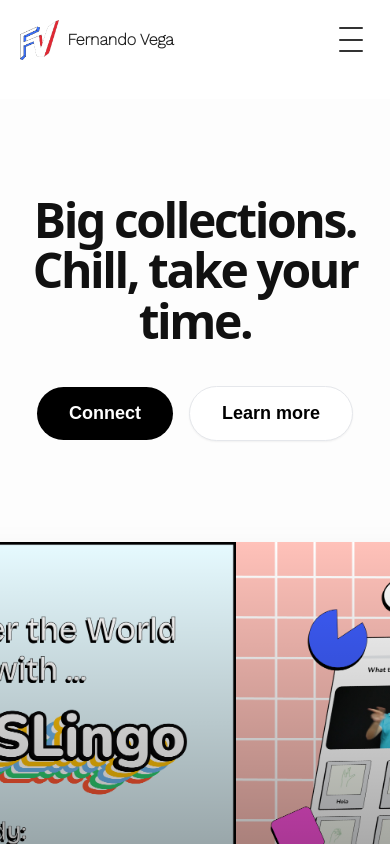
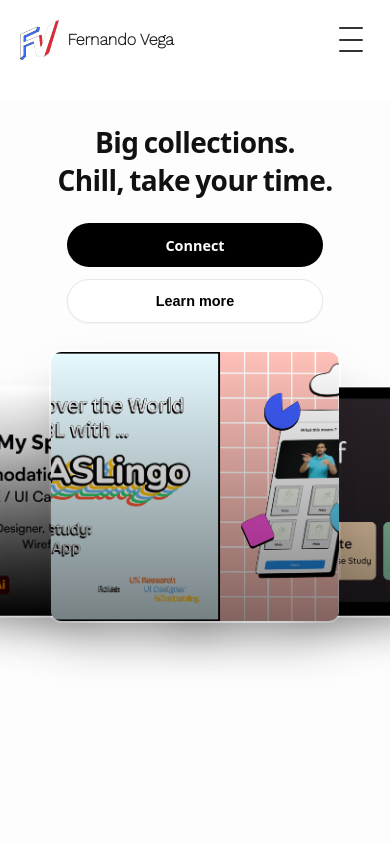
Before and after one commit to fernandovega031/justfernandoportfolio, a React (Vite) app: page /projects in a window 390 px wide. Shown: the top 844 px of the page. Built offline with nearby package versions, Linux system fonts and the light colour scheme.

Commit message:
Responsibe Projects Section

```diff
--- a/src/components/molecules/Carousel/RotatingCarousel.module.css
+++ b/src/components/molecules/Carousel/RotatingCarousel.module.css
@@ -1,37 +1,178 @@
 
+/* ========== CAROUSEL CONTAINER ========== */
 .carouselContainer {
   position: relative;
   width: 100%;
-  max-width: 1400px;
-  height: 450px;
+  max-width: 100%;
+  height: clamp(250px, 60vw, 600px);
   display: flex;
   justify-content: center;
   align-items: center;
   margin-top: auto;
-  margin-bottom: 40px;
+  margin-bottom: clamp(2rem, 6vw, 3rem);
+  perspective: 1000px;
 }
 
+/* Mobile carousel */
+@media (max-width: 639px) {
+  .carouselContainer {
+    height: clamp(200px, 55vw, 350px);
+    margin-bottom: clamp(1.5rem, 5vw, 2rem);
+  }
+}
+
+/* Tablet carousel */
+@media (min-width: 640px) and (max-width: 1023px) {
+  .carouselContainer {
+    height: clamp(300px, 50vw, 450px);
+    margin-bottom: clamp(2rem, 5vw, 2.5rem);
+  }
+}
+
+/* Desktop carousel */
+@media (min-width: 1024px) {
+  .carouselContainer {
+    height: clamp(400px, 45vw, 600px);
+    margin-bottom: clamp(2.5rem, 4vw, 3rem);
+  }
+}
+
+/* ========== CAROUSEL ITEM ========== */
 .carouselItem {
   position: absolute;
-  width: 560px;
-  height: 440px;
-  border-radius: 2rem;
+  width: clamp(200px, 70vw, 560px);
+  height: clamp(180px, 65vw, 440px);
+  border-radius: clamp(1rem, 3vw, 2rem);
   overflow: hidden;
   box-shadow: 0 25px 50px -12px rgba(0, 0, 0, 0.25);
   cursor: pointer;
   transform-origin: center center;
+  flex-shrink: 0;
+  transition: all 0.2s ease-out;
+  outline: none;
+  border: 2px solid transparent;
 }
 
+.carouselItem:hover {
+  box-shadow: 0 30px 60px -15px rgba(0, 0, 0, 0.35);
+}
+
+.carouselItem:focus-visible {
+  outline: 2px solid #4f46e5;
+  outline-offset: 2px;
+}
+
+/* Responsive item dimensions by breakpoint */
+@media (max-width: 639px) {
+  .carouselItem {
+    width: clamp(180px, 75vw, 300px);
+    height: clamp(160px, 70vw, 280px);
+    border-radius: clamp(0.75rem, 2vw, 1.5rem);
+  }
+}
+
+@media (min-width: 640px) and (max-width: 1023px) {
+  .carouselItem {
+    width: clamp(280px, 60vw, 420px);
+    height: clamp(250px, 55vw, 380px);
+    border-radius: clamp(1rem, 2.5vw, 1.75rem);
+  }
+}
+
+@media (min-width: 1024px) {
+  .carouselItem {
+    width: 560px;
+    height: 440px;
+    border-radius: 2rem;
+  }
+}
+
+/* ========== CAROUSEL IMAGE ========== */
 .carouselImage {
   width: 100%;
   height: 100%;
   object-fit: cover;
   mix-blend-mode: overlay;
   opacity: 1;
+  display: block;
+  image-rendering: auto;
+  image-rendering: crisp-edges;
 }
 
+/* ========== IMAGE OVERLAY ========== */
 .imageOverlay {
   position: absolute;
   inset: 0;
   background: linear-gradient(to top, rgba(0, 0, 0, 0.486), transparent);
+  pointer-events: none;
 }
+
+/* ========== CAROUSEL INDICATORS ========== */
+.indicators {
+  display: flex;
+  align-items: center;
+  justify-content: center;
+  gap: clamp(0.5rem, 2vw, 0.75rem);
+  margin-top: clamp(1rem, 3vw, 1.5rem);
+  flex-wrap: wrap;
+}
+
+.indicator {
+  width: clamp(0.5rem, 1.5vw, 0.75rem);
+  height: clamp(0.5rem, 1.5vw, 0.75rem);
+  border-radius: 50%;
+  background-color: #d1d5db;
+  border: none;
+  cursor: pointer;
+  transition: all 0.3s ease-in-out;
+  padding: 0;
+  min-width: 0.5rem;
+  min-height: 0.5rem;
+}
+
+.indicator:hover {
+  background-color: #9ca3af;
+  transform: scale(1.15);
+}
+
+.indicator:focus-visible {
+  outline: 2px solid #4f46e5;
+  outline-offset: 4px;
+}
+
+.indicatorActive {
+  background-color: #111;
+  transform: scale(1.2);
+}
+
+/* Responsive indicators for touch devices */
+@media (max-width: 639px) {
+  .indicator {
+    min-width: 0.35rem;
+    min-height: 0.35rem;
+  }
+}
+
+/* ========== ACCESSIBILITY & PERFORMANCE ========== */
+
+/* Reduce motion for users who prefer it */
+@media (prefers-reduced-motion: reduce) {
+  .carouselItem {
+    transition: none;
+  }
+
+  .indicator {
+    transition: none;
+  }
+}
+
+/* High contrast mode support */
+@media (prefers-contrast: more) {
+  .carouselItem {
+    border: 2px solid #000;
+  }
+
+  .indicator {
+    border: 1px solid #000;
+  }
+}
--- a/src/components/molecules/Carousel/RotatingCarousel.tsx
+++ b/src/components/molecules/Carousel/RotatingCarousel.tsx
@@ -1,9 +1,7 @@
 import styles from "./RotatingCarousel.module.css";
 import { motion, useAnimation } from "framer-motion";
 import { useInView } from "react-intersection-observer";
-import { useEffect, useState } from "react";
-
-import component  from "@/assets/ASLingo/colors/white.png";
+import { useEffect, useState, useCallback } from "react";
 
 import ASLingo from '@/assets/ASLingo.png';
 import TruckBruger from '@/assets/TruckBurgerFP.png';
@@ -11,17 +9,15 @@
 import MySpace from '@/assets/MySpaceFP.png';
 import { Link } from "react-router";
 
-
 const CAROUSEL_ITEMS = [
-  { id: 1,  image: ASLingo, linkto: 'ASLingo' },
-  { id: 2,  image: TruckBruger, linkto: 'TruckBurger' },
-  { id: 3,  image: EverestRedesign, linkto: 'EverestRedesign' },
-  { id: 4,  image: MySpace, linkto: 'MySpace' },
-  { id: 5, image: ASLingo, linkto: 'ASLingo' },
-  { id: 6,  image: TruckBruger, linkto: 'TruckBurger' },
-  { id: 7, image: EverestRedesign, linkto: 'EverestRedesign' },
+  { id: 1, image: ASLingo, linkto: 'ASLingo', alt: 'ASLingo project showcase' },
+  { id: 2, image: TruckBruger, linkto: 'TruckBurger', alt: 'TruckBurger project showcase' },
+  { id: 3, image: EverestRedesign, linkto: 'EverestRedesign', alt: 'Everest Redesign project showcase' },
+  { id: 4, image: MySpace, linkto: 'MySpace', alt: 'MySpace project showcase' },
+  { id: 5, image: ASLingo, linkto: 'ASLingo', alt: 'ASLingo project showcase' },
+  { id: 6, image: TruckBruger, linkto: 'TruckBurger', alt: 'TruckBurger project showcase' },
+  { id: 7, image: EverestRedesign, linkto: 'EverestRedesign', alt: 'Everest Redesign project showcase' },
 ];
-
 
 const containerVariants = {
   hidden: {},
@@ -32,34 +28,57 @@
   },
 };
 
-const itemVariants = {
-  hidden: {
-    opacity: 0,
-    y: 40,
-  },
-  visible: {
-    opacity: 1,
-    y: 0,
-    transition: { duration: 0.6 },
-  },
-};
-
 const RotatingCarousel: React.FC = () => {
   const controls = useAnimation();
   const [activeIndex, setActiveIndex] = useState(3);
+  const [viewportWidth, setViewportWidth] = useState(typeof window !== 'undefined' ? window.innerWidth : 1024);
   const { ref, inView } = useInView({
     threshold: 0.25,
     triggerOnce: true,
   });
 
+  // Responsive carousel spacing calculation
+  const getCarouselSpacing = useCallback(() => {
+    if (viewportWidth < 640) return 100; // Mobile
+    if (viewportWidth < 1024) return 150; // Tablet
+    return 220; // Desktop
+  }, [viewportWidth]);
+
+  // Responsive scale calculation
+  const getMinScale = useCallback(() => {
+    if (viewportWidth < 640) return 0.5;
+    if (viewportWidth < 1024) return 0.45;
+    return 0.4;
+  }, [viewportWidth]);
+
+  // Handle window resize with debounce
   useEffect(() => {
+    let resizeTimer: NodeJS.Timeout;
 
+    const handleResize = () => {
+      clearTimeout(resizeTimer);
+      resizeTimer = setTimeout(() => {
+        setViewportWidth(window.innerWidth);
+      }, 150);
+    };
+
+    window.addEventListener('resize', handleResize);
+    return () => {
+      window.removeEventListener('resize', handleResize);
+      clearTimeout(resizeTimer);
+    };
+  }, []);
+
+  // Auto-rotate carousel
+  useEffect(() => {
     const interval = setInterval(() => {
       setActiveIndex((current) => (current + 1) % CAROUSEL_ITEMS.length);
     }, 4000);
     return () => clearInterval(interval);
+  }, []);
 
-
+  // Animation trigger
+  useEffect(() => {
     if (inView) {
       controls.start("visible");
     }
@@ -77,24 +96,32 @@
     return diff;
   };
 
+  const spacing = getCarouselSpacing();
+  const minScale = getMinScale();
+
   return (
-    <motion.section className={styles.rotatingCarousel} variants={containerVariants} initial="hidden" animate={controls} ref={ref}>
-
-      {/* Carousel Section */}
-      <div className={styles.carouselContainer}>
+    <motion.section
+      className={styles.rotatingCarousel}
+      variants={containerVariants}
+      initial="hidden"
+      animate={controls}
+      ref={ref}
+      aria-label="Featured projects carousel"
+    >
+      {/* Carousel Container */}
+      <div className={styles.carouselContainer} role="region" aria-live="polite" aria-label="Carousel">
         {CAROUSEL_ITEMS.map((item, index) => {
           const relativePos = getRelativePosition(index);
           const absPos = Math.abs(relativePos);
           const direction = relativePos > 0 ? 1 : -1;
 
-          const x = direction * (absPos * 220);
-          const scale = Math.max(0.4, 1 - absPos * 0.15);
+          const x = direction * (absPos * spacing);
+          const scale = Math.max(minScale, 1 - absPos * 0.15);
           const y = absPos * 15;
           const zIndex = 10 - absPos;
           const opacity = absPos > 3 ? 0 : 1;
 
           return (
-
             <motion.div
               key={item.id}
               className={styles.carouselItem}
@@ -104,32 +131,38 @@
                 y,
                 scale,
                 zIndex,
-                opacity
+                opacity,
               }}
               transition={{
                 type: "spring",
                 stiffness: 250,
                 damping: 25,
-                mass: 1
+                mass: 1,
               }}
               onClick={() => setActiveIndex(index)}
-
+              role="button"
+              tabIndex={0}
+              aria-label={`Show ${item.alt}`}
+              onKeyDown={(e) => {
+                if (e.key === 'Enter' || e.key === ' ') {
+                  setActiveIndex(index);
+                }
+              }}
             >
-              <Link to={`/${item.linkto}`} >
+              <Link to={`/${item.linkto}`} aria-label={`View ${item.alt}`}>
                 <img
                   src={item.image}
-                 alt={`Carousel item ${item.id}`}
+                  alt={item.alt}
                   className={styles.carouselImage}
+                  loading="lazy"
                   referrerPolicy="no-referrer"
                 />
-               <div className={styles.imageOverlay} />
+                <div className={styles.imageOverlay} aria-hidden="true" />
               </Link>
             </motion.div>
-
           );
         })}
       </div>
-
 
 
     </motion.section>
--- a/src/components/pages/ASLingo/ASLingoPage.tsx
+++ b/src/components/pages/ASLingo/ASLingoPage.tsx
@@ -34,7 +34,6 @@
 
 import LessonSection from '@/components/sections/ASLingo/lesson';
 
-import FooterSection from '@/components/sections/Footer/Footer';
 
 
 
--- a/src/components/pages/EverestRedesign/EverestRedesign.tsx
+++ b/src/components/pages/EverestRedesign/EverestRedesign.tsx
@@ -12,7 +12,6 @@
 import FinalResultSection from '@/components/sections/EverestRedesign/FinalResult';
 import EmotionalIntentSection from '@/components/sections/EverestRedesign/EmotionalIntent';
 import BeforeAfterSection from '@/components/sections/EverestRedesign/BeforeAfter';
-import FooterSection from '@/components/sections/Footer/Footer';
 
 const slides: React.FC[] = [
 ThumbnailSection,
--- a/src/components/pages/TruckBurger/TruckBurger.tsx
+++ b/src/components/pages/TruckBurger/TruckBurger.tsx
@@ -17,7 +17,6 @@
 import color from '@/assets/TruckBurger/Color.png';
 import outcomes from '@/assets/TruckBurger/Outcomes.png';
 import thanks from '@/assets/TruckBurger/Thanks.png';
-import FooterSection from '@/components/sections/Footer/Footer';
 
 
 const TruckBurgerPage: React.FC = () => {
--- a/src/components/sections/Projects/ProjectsPreview.module.css
+++ b/src/components/sections/Projects/ProjectsPreview.module.css
@@ -1,11 +1,16 @@
+:root {
+  --spacing-mobile: clamp(1.5rem, 4vw, 6rem);
+  --spacing-header: clamp(2rem, 6vw, 6rem);
+}
+
 .projectPreview {
   min-height: 100vh;
   background-color: #fdfdfd;
   display: flex;
   flex-direction: column;
   align-items: center;
-  padding-top: 6rem;
-  overflow: hidden;
+  padding: var(--spacing-mobile) 1rem;
+  overflow-x: hidden;
   font-family: ui-sans-serif, system-ui, -apple-system, BlinkMacSystemFont, "Segoe UI", Roboto, "Helvetica Neue", Arial, "Noto Sans", sans-serif;
 }
 
@@ -14,65 +19,112 @@
   color: inherit;
 }
 
+/* ========== HEADER ========== */
 .header {
   text-align: center;
   z-index: 10;
   position: relative;
-  margin-bottom: 6rem;
+  margin-bottom: var(--spacing-header);
+  width: 100%;
+  max-width: 100%;
 }
 
-
+/* Responsive typography with clamp() - Mobile first */
 .title {
-  font-size: 3rem;
+  font-size: clamp(1.75rem, 5vw, 5.5rem);
   font-weight: 700;
-  letter-spacing: -0.05em;
+  letter-spacing: -0.02em;
   color: #111;
-  margin-bottom: 2.5rem;
-  line-height: 1.05;
+  margin-bottom: clamp(1rem, 4vw, 2.5rem);
+  line-height: clamp(1.1, 1.2em, 1.3);
+  margin-top: 0;
+  word-spacing: -0.05em;
 }
 
-@media (min-width: 768px) {
-  .title {
-    font-size: 5.5rem;
+/* ========== BUTTON GROUP ========== */
+.buttonGroup {
+  display: flex;
+  flex-direction: column;
+  align-items: center;
+  justify-content: center;
+  gap: clamp(0.75rem, 3vw, 1.5rem);
+  flex-wrap: wrap;
+  margin-top: clamp(1.5rem, 4vw, 2rem);
+   margin-bottom: clamp(1.5rem, 4vw, 2rem);
+}
+
+/* Tablet: buttons side-by-side */
+@media (min-width: 640px) {
+  .buttonGroup {
+    flex-direction: row;
+    gap: clamp(1rem, 4vw, 2rem);
   }
 }
 
-.buttonGroup {
-  display: flex;
+/* ========== BUTTON STYLES ========== */
+.buttonPrimary,
+.buttonSecondary {
+  padding: clamp(0.75rem, 2vw, 1rem) clamp(1.25rem, 4vw, 2rem);
+  border-radius: 9999px;
+  font-weight: 600;
+  font-size: clamp(0.9rem, 2.5vw, 1.125rem);
+  transition: all 0.2s ease-in-out;
+  cursor: pointer;
+  border: none;
+  display: inline-flex;
   align-items: center;
   justify-content: center;
-  gap: 1rem;
+  min-height: 2.75rem;
+  min-width: max-content;
+  white-space: nowrap;
 }
 
 .buttonPrimary {
-  padding: 1rem 2rem;
   background-color: black;
   color: white;
-  border-radius: 9999px;
-  font-weight: 600;
-  font-size: 1.125rem;
-  transition: background-color 0.2s;
-  cursor: pointer;
-  border: none;
 }
 
 .buttonPrimary:hover {
   background-color: #1f2937;
+  transform: translateY(-2px);
+}
+
+.buttonPrimary:focus {
+  outline: 2px solid #4f46e5;
+  outline-offset: 2px;
+}
+
+.buttonPrimary:active {
+  transform: translateY(0);
 }
 
 .buttonSecondary {
-  padding: 1rem 2rem;
   background-color: white;
   color: black;
-  border-radius: 9999px;
-  font-weight: 600;
-  font-size: 1.125rem;
   border: 1px solid #e5e7eb;
-  transition: background-color 0.2s;
   box-shadow: 0 1px 2px 0 rgba(0, 0, 0, 0.05);
-  cursor: pointer;
 }
 
 .buttonSecondary:hover {
   background-color: #f9fafb;
+  border-color: #d1d5db;
+  transform: translateY(-2px);
 }
+
+.buttonSecondary:focus {
+  outline: 2px solid #4f46e5;
+  outline-offset: 2px;
+}
+
+.buttonSecondary:active {
+  transform: translateY(0);
+}
+
+/* Ensure buttons are accessible on touch devices */
+@media (max-width: 640px) {
+  .buttonPrimary,
+  .buttonSecondary {
+    width: 100%;
+    max-width: 16rem;
+  }
+}
--- a/src/components/sections/Projects/ProjectsPreview.tsx
+++ b/src/components/sections/Projects/ProjectsPreview.tsx
@@ -1,14 +1,10 @@
 import styles from "./ProjectsPreview.module.css";
 import { motion, useAnimation } from "framer-motion";
 import { useInView } from "react-intersection-observer";
-
-import React, { useState, useEffect } from 'react';
+import React, { useEffect } from 'react';
 import RotatingCarousel from "@/components/molecules/Carousel/RotatingCarousel";
 
-
-
-
-  const containerVariants = {
+const containerVariants = {
   hidden: {},
   visible: {
     transition: {
@@ -17,21 +13,8 @@
   },
 };
 
-const itemVariants = {
-  hidden: {
-    opacity: 0,
-    y: 40,
-  },
-  visible: {
-    opacity: 1,
-    y: 0,
-    transition: { duration: 0.6 },
-  },
-};
-
 const ProjectPreview: React.FC = () => {
   const controls = useAnimation();
-
   const { ref, inView } = useInView({
     threshold: 0.25,
     triggerOnce: true,
@@ -42,35 +25,52 @@
       controls.start("visible");
     }
   }, [inView, controls]);
+
+  const handleLearnMore = () => {
+    // Scroll to projects or navigate to projects page
+    const projectsSection = document.getElementById('projects-section');
+    if (projectsSection) {
+      projectsSection.scrollIntoView({ behavior: 'smooth' });
+    }
+  };
+
   return (
-    <motion.section className={styles.projectPreview} variants={containerVariants} initial="hidden" animate={controls} ref={ref}>
-
-
+    <motion.section
+      className={styles.projectPreview}
+      variants={containerVariants}
+      initial="hidden"
+      animate={controls}
+      ref={ref}
+      aria-label="Featured projects showcase"
+    >
       {/* Header Section */}
-      <div className={styles.header}>
-
-
+      <header className={styles.header}>
         <h1 className={styles.title}>
           Big collections.<br />
           Chill, take your time.
         </h1>
 
         <div className={styles.buttonGroup}>
-          <button className={styles.buttonPrimary}>
-            <a href="https://www.linkedin.com/in/fernandovega031" target="_blank" rel="noopener noreferrer">
-              Connect
-            </a>
-          </button>
-          <button className={styles.buttonSecondary}>
+          <a
+            href="https://www.linkedin.com/in/fernandovega031"
+            target="_blank"
+            rel="noopener noreferrer"
+            className={styles.buttonPrimary}
+            aria-label="Connect on LinkedIn"
+          >
+            Connect
+          </a>
+          <button
+            className={styles.buttonSecondary}
+            onClick={handleLearnMore}
+            aria-label="Learn more about projects"
+          >
             Learn more
           </button>
         </div>
-      </div>
+      </header>
 
       <RotatingCarousel />
-
-
-
     </motion.section>
   );
 };
```
Lines whose indentation alone changed are shown as unchanged.
